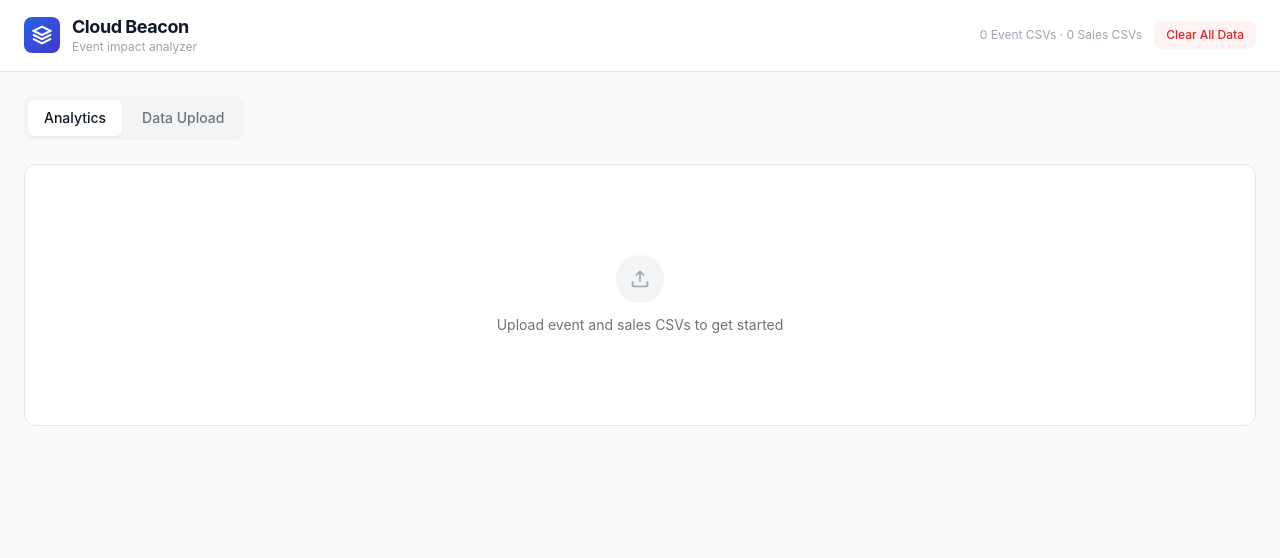
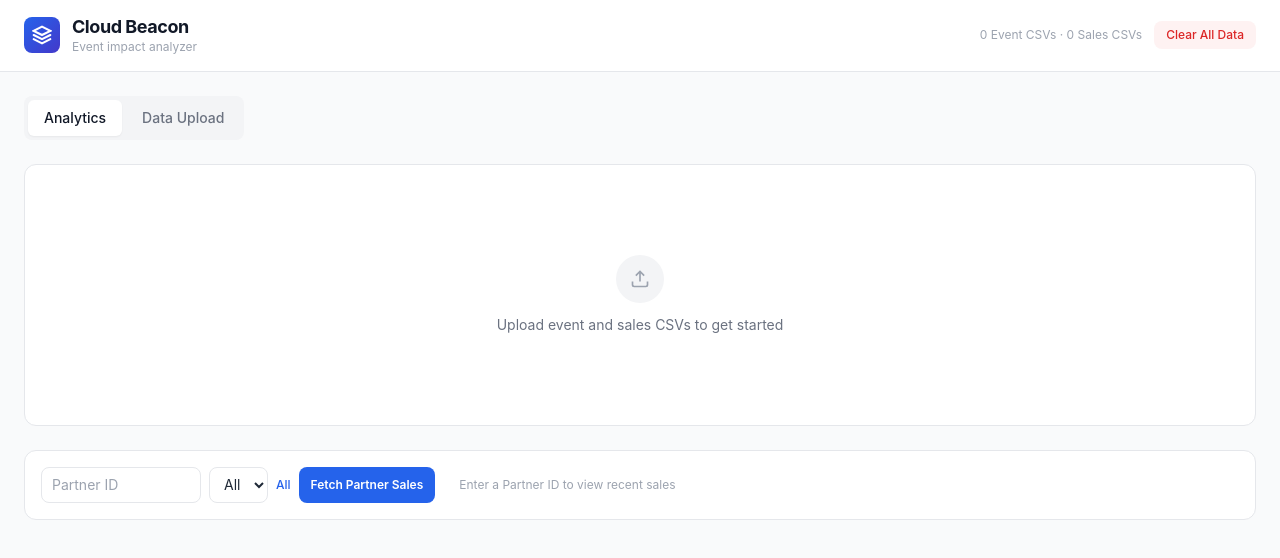
Before and after one commit to rr-quantifai/cloud-beacon, a React (Vite) app: page / in a window 1280 px wide. Shown: the top 558 px of the page. Built offline with nearby package versions, Linux system fonts and the light colour scheme.

Commit message:
Update App.jsx

```diff
--- a/src/App.jsx
+++ b/src/App.jsx
@@ -379,6 +379,43 @@ const EventTable = ({ sortedGrouped, tableAgg, fName, sortCol, sortDir, toggleSo
   );
 };
 
+const PartnerLookup = ({ salesIndex }) => {
+  const [pid, setPid] = useState("");
+  const [prod, setProd] = useState("");
+  const [result, setResult] = useState(null);
+  const prods = useMemo(() => { const s = new Set(); for (const k of salesIndex.byPPM.keys()) { const p = k.split("|||"); if (p.length === 3) s.add(p[1]); } return [...s].sort(); }, [salesIndex]);
+  const fetch = () => {
+    const id = pid.trim(); if (!id) return;
+    const sorted = [...salesIndex.months].sort(); if (!sorted.length) { setResult({ pid: id, months: [], total: 0 }); return; }
+    const last3 = sorted.slice(-3);
+    const months = last3.map(ym => {
+      if (!prod) { const v = salesIndex.byPM.get(id + "|||" + ym); return { ym, val: v != null ? v : null }; }
+      const v = salesIndex.byPPM.get(id + "|||" + prod + "|||" + ym); return { ym, val: v != null ? v : null };
+    });
+    setResult({ pid: id, months, total: _.sumBy(months, m => m.val || 0) });
+  };
+  return (
+    <div className="bg-white rounded-xl border border-gray-200 p-4 mt-6">
+      <div className="flex items-center gap-6">
+        <div className="flex items-center gap-2 flex-shrink-0">
+          <input type="text" value={pid} onChange={e => setPid(e.target.value)} onKeyDown={e => e.key === "Enter" && fetch()} placeholder="Partner ID" className="px-2.5 py-1.5 text-sm border border-gray-200 rounded-lg bg-white h-[36px] placeholder-gray-400 focus:outline-none focus:border-blue-300 w-40" />
+          <select value={prod} onChange={e => setProd(e.target.value)} className={"px-2.5 py-1.5 text-sm border rounded-lg bg-white h-[36px] focus:outline-none focus:border-blue-300 cursor-pointer " + (prod ? "border-blue-400 text-blue-600" : "border-gray-200 text-gray-800")}>
+            <option value="">All</option>
+            {prods.map(p => <option key={p} value={p}>{p}</option>)}
+          </select>
+          <button onClick={() => setProd("")} className="text-xs text-blue-600 hover:text-blue-700 font-medium whitespace-nowrap">All</button>
+          <button onClick={fetch} className="px-3 py-1.5 text-xs font-semibold text-white bg-blue-600 rounded-lg hover:bg-blue-700 transition whitespace-nowrap h-[36px]">Fetch Partner Sales</button>
+        </div>
+        <div className="flex items-center gap-3 flex-wrap min-w-0">
+          {!result ? <span className="text-xs text-gray-400">Enter a Partner ID to view recent sales</span>
+          : result.months.length === 0 ? <span className="text-xs text-gray-400">No sales data available</span>
+          : <>{result.months.map((m, i) => (<span key={m.ym} className="flex items-center">{i > 0 && <span className="text-gray-300 mr-3">·</span>}<span className="text-xs text-gray-500">{fmtYM(m.ym)}</span><span className={"text-sm font-semibold ml-1.5 " + (m.val > 0 ? "text-gray-900" : "text-gray-400")}>{n(m.val)}</span></span>))}<span className="text-gray-300">·</span><span className="text-xs text-gray-500">Total</span><span className={"text-sm font-bold ml-1.5 " + (result.total > 0 ? "text-blue-600" : "text-gray-400")}>{n(result.total)}</span></>}
+        </div>
+      </div>
+    </div>
+  );
+};
+
 const PartnerModal = ({ modal, salesIndex, sales, events, analysisMode, onClose }) => {
   const [selIdx, setSelIdx] = useState(null);
   const [mSortCol, setMSortCol] = useState(null);
@@ -717,6 +754,7 @@ function App() {
           {hasEvt&&<FilterBar fo={fo} fDates={fDates} setFDates={setFDates} fProd={fProd} setFProd={setFProd} fType={fType} setFType={setFType} fVenue={fVenue} setFVenue={setFVenue} fCountry={fCountry} setFCountry={setFCountry} fProvider={fProvider} setFProvider={setFProvider} fName={fName} onNameChange={handleNameChange}/>}
           {allGrouped.length===0?(<div className="bg-white rounded-xl border border-gray-200 p-8 text-center flex flex-col items-center justify-center" style={{height:"262px"}}><div className="w-12 h-12 rounded-full bg-gray-100 flex items-center justify-center mb-3"><svg width="20" height="20" viewBox="0 0 24 24" fill="none" stroke="#9ca3af" strokeWidth="2"><path d="M21 15v4a2 2 0 01-2 2H5a2 2 0 01-2-2v-4M17 8l-5-5-5 5M12 3v12"/></svg></div><p className="text-sm text-gray-500">{hasEvt?"No events match filters.":"Upload event and sales CSVs to get started"}</p></div>)
           :<EventTable sortedGrouped={sortedGrouped} tableAgg={tableAgg} fName={fName} sortCol={sortCol} sortDir={sortDir} toggleSort={toggleSort} openModal={openModal}/>}
+          <PartnerLookup salesIndex={salesIndex} />
         </div>)}
       </div>
 
```
